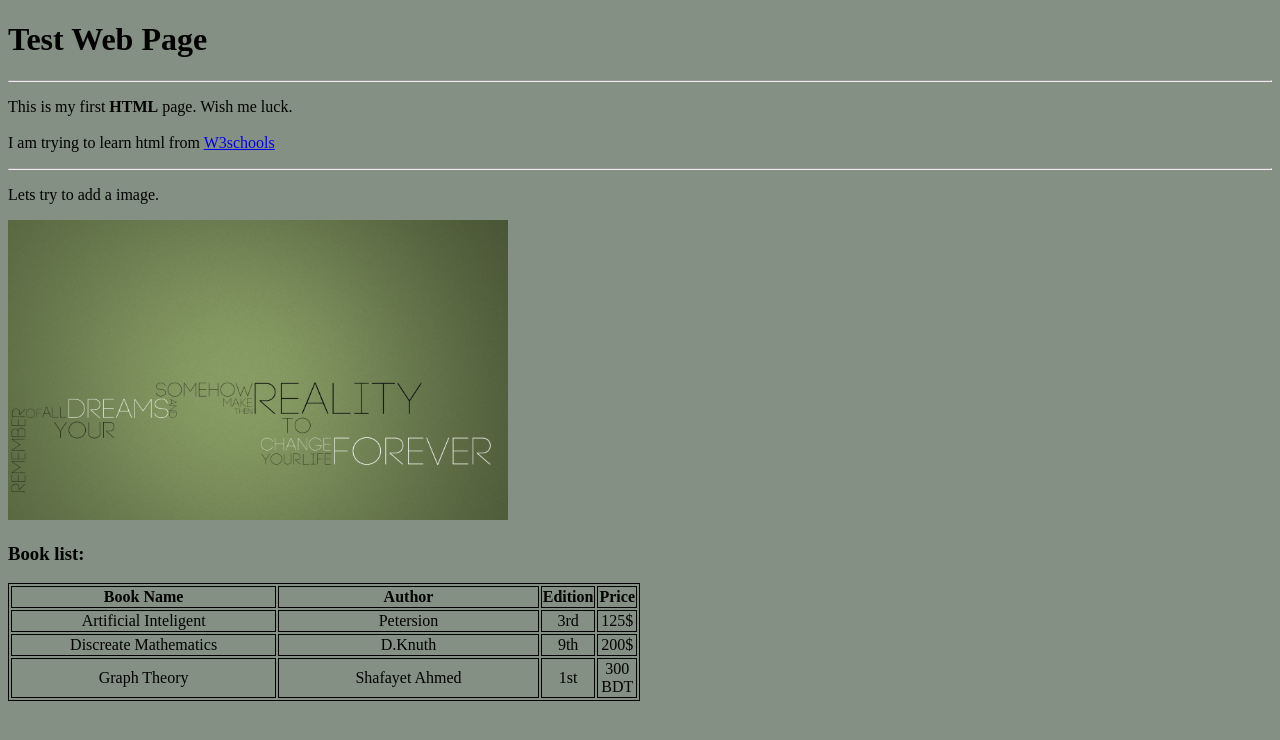
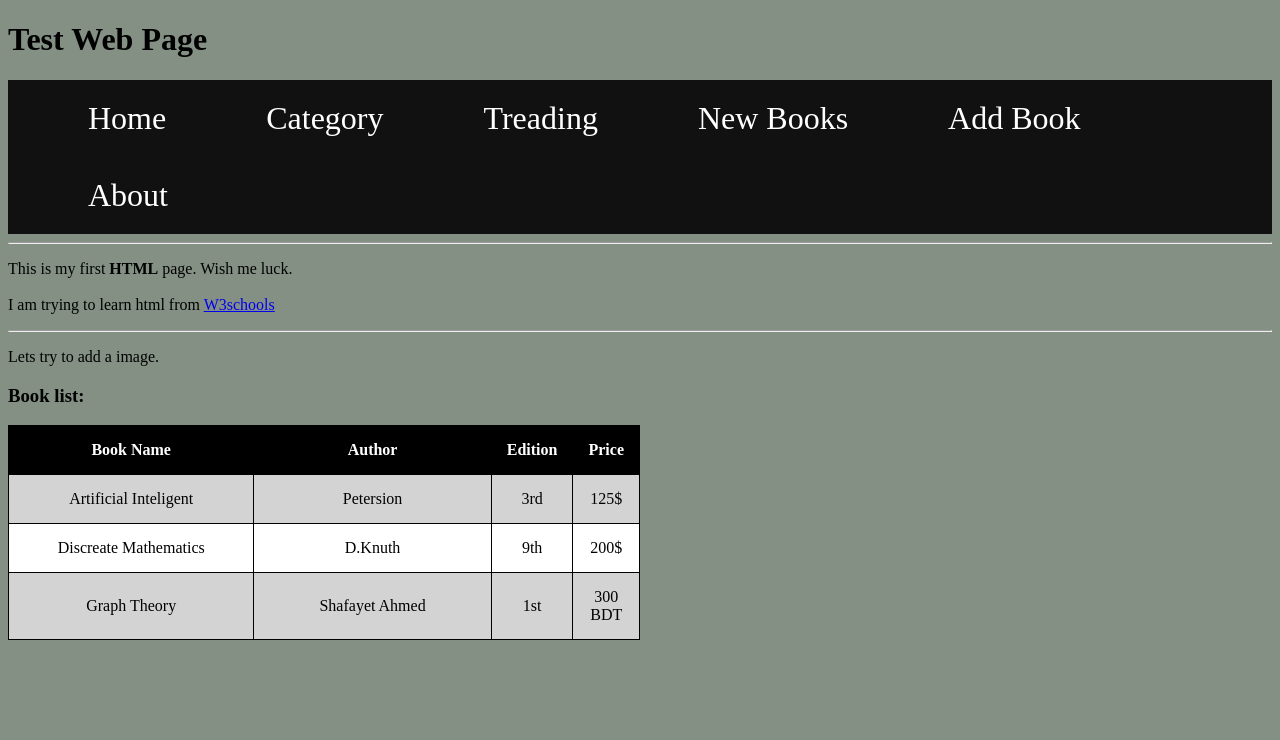
Before and after one commit to appscode/intern-projects, a plain HTML site: page test.html in a window 1280 px wide. Drawn offline with Linux system fonts and the light colour scheme.

Commit message:
Menu Aded

```diff
--- a/test.html
+++ b/test.html
@@ -8,14 +8,74 @@
 		{
 			width: 50%;
 			border: 1px solid black;
+			border-collapse: collapse;
 			text-align: center;
 		}
+		td,th
+		{
+			padding: 15px;
+		}
+		table#Book-list th
+		{
+			color: white;
+			background-color: black;
+		}
+		table#Book-list tr:nth-child(even)
+		{
+			background-color: lightgrey;
+		}
+		table#Book-list tr:nth-child(odd)
+		{
+			background-color: white;
+		}
+		ul
+		{
+			list-style-type:none;
+			margin: 0;
+			padding: 0;
+			background: #111111;
+			overflow: hidden;
+			text-decoration: none;
+
+		}
+		li
+		{
+			float: left;
+
+		}
+		li a
+		{
+			display: block;
+			text-align: center;
+			padding: 20px;
+			padding-left: 80px;
+			color: white;
+			text-decoration: none;
+			font-size: 200%;
+		}
+		li a:hover
+		{
+			background-color: blue;
+		}
+
+
 	</style>
 </head>
 <body style="background: rgb(131,144,131);">
 	<h1>
 	Test Web Page
 	</h1>
+
+     <!-- Horizontal List like Menu -->
+     <ul>
+     	<li><a href="#Home">Home</a></li>
+     	<li><a href="#Category">Category</a></li>
+     	<li><a href="#Treading">Treading</a></li>
+     	<li><a href="#New-Books">New Books</a></li>
+     	<li><a href="#Add-Book">Add Book</a></li>
+     	<li><a href="#about">About</a></li>
+
+     </ul>
 	<hr>
 	<p>
 		This is my first <b>HTML</b> page. Wish me luck.<br><br />I am trying to learn html from <a href="http:/www.w3schools.com">W3schools</a>
@@ -24,12 +84,12 @@
 	<p>
 		Lets try to add a image.
 	</p>
-	<img src="297012.jpg" width="500" height="300" title="Inspiratonal image">
+	<!--img src="297012.jpg" width="500" height="300" title="Inspiratonal image"-->
 
 	<!--Table Test-->
 	<h3>Book list:</h3>
-	<table>
-		<!--Adding Table Head-->
+	<table id="Book-list">
+		<!--Adding Table Heads-->
 		<th>Book Name</th>
 		<th>Author</th>
 		<th>Edition</th>
@@ -62,5 +122,6 @@
 
 
 
+
 </body>
 </html>
```
